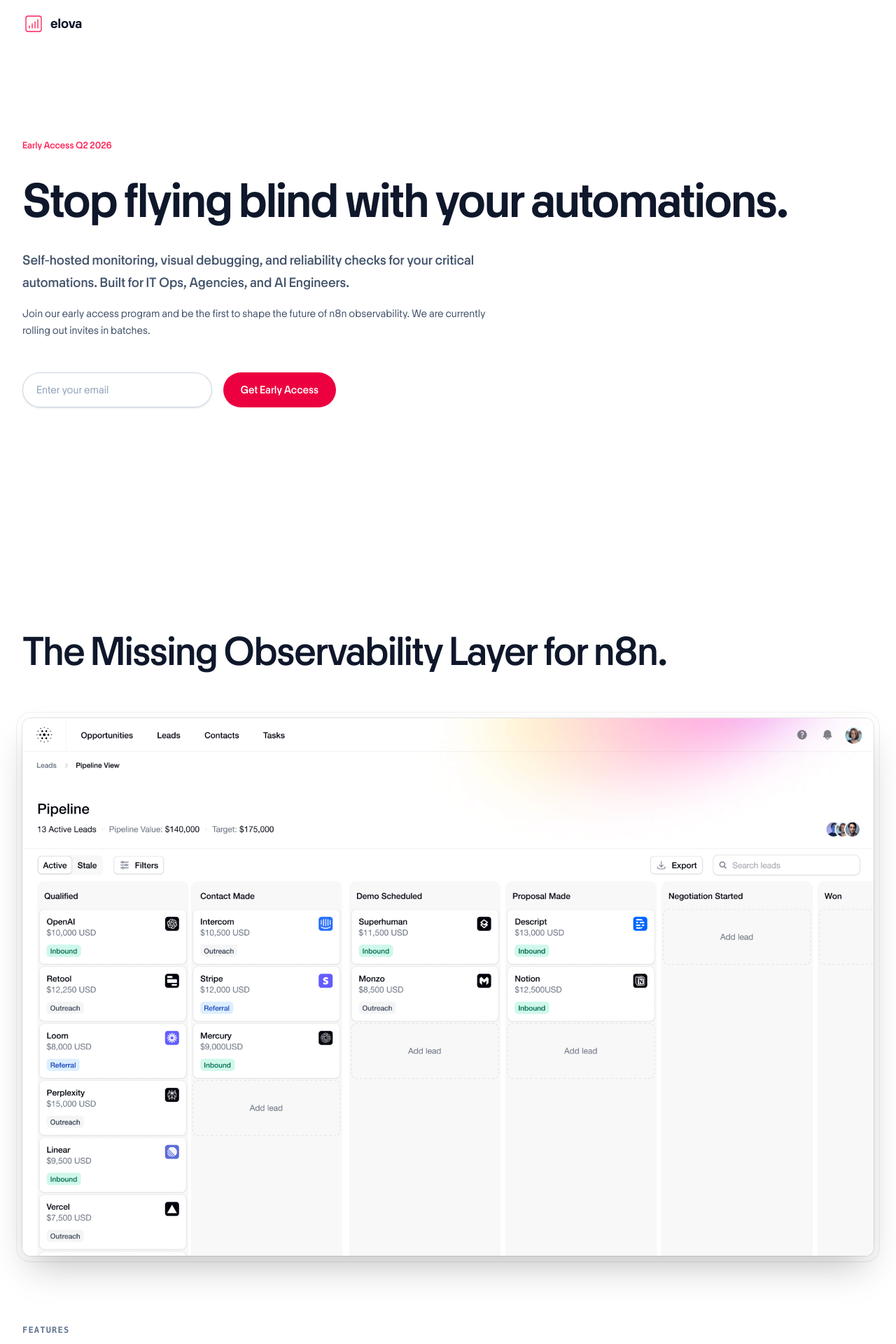
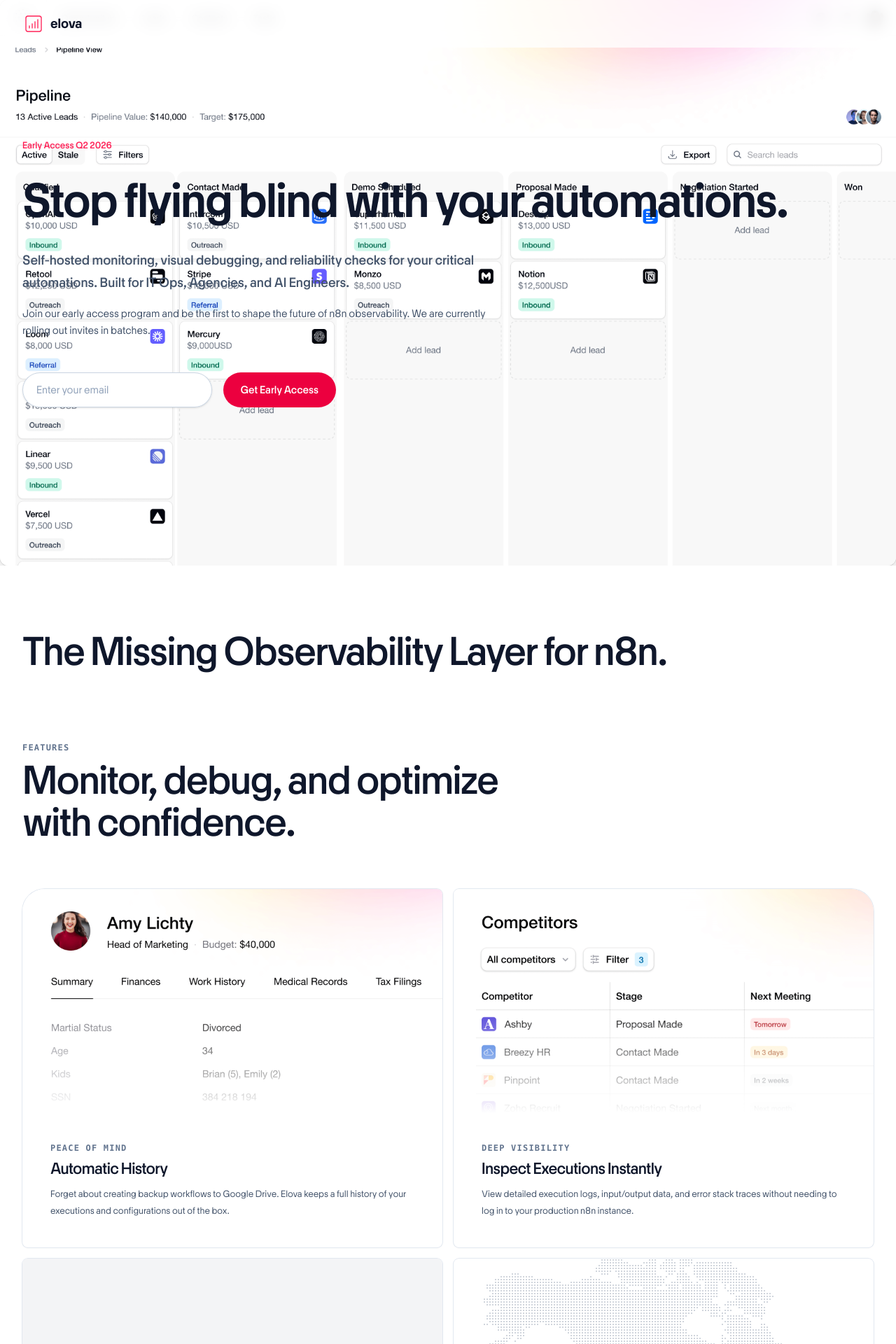
Before and after one commit to philipphaunstetter/elova-sales, a Next.js app: page / in a window 1280 px wide. Shown: the top 1920 px of the page at 70% size. Built offline with nearby package versions, Linux system fonts and the light colour scheme.

Commit message:
feat(hero): move app screenshot to hero background

```diff
--- a/src/components/hero.tsx
+++ b/src/components/hero.tsx
@@ -3,12 +3,21 @@
 import { Container } from '@/components/container'
 import { HeroBadge } from '@/components/hero-badge'
 import { Navbar } from '@/components/navbar'
+import { Screenshot } from '@/components/screenshot'
 import { WaitlistForm } from '@/components/waitlist-form'
 import { motion } from 'framer-motion'
 
 export function Hero() {
   return (
     <div className="relative">
+      <div className="absolute inset-x-0 top-0 -z-10 flex justify-center overflow-hidden pointer-events-none">
+        <Screenshot
+          width={1216}
+          height={768}
+          src="/screenshots/app.png"
+          className="w-[80rem] opacity-20 dark:opacity-10"
+        />
+      </div>
       <Navbar />
       <Container className="relative">
         <div className="pt-16 pb-24 sm:pt-24 sm:pb-32 md:pt-32 md:pb-48">
--- a/src/components/home-page.tsx
+++ b/src/components/home-page.tsx
@@ -11,7 +11,6 @@
 import { Footer } from '@/components/footer'
 import { Hero } from '@/components/hero'
 import { Map } from '@/components/map'
-import { Screenshot } from '@/components/screenshot'
 import { ScrollToTop } from '@/components/scroll-to-top'
 import { Heading, Subheading } from '@/components/text'
 import { Container } from '@/components/container'
@@ -33,12 +32,6 @@
             The Missing Observability Layer for n8n.
           </Heading>
         </motion.div>
-        <Screenshot
-          width={1216}
-          height={768}
-          src="/screenshots/app.png"
-          className="mt-16 h-144 sm:h-auto sm:w-304"
-        />
       </Container>
     </div>
   )
```
